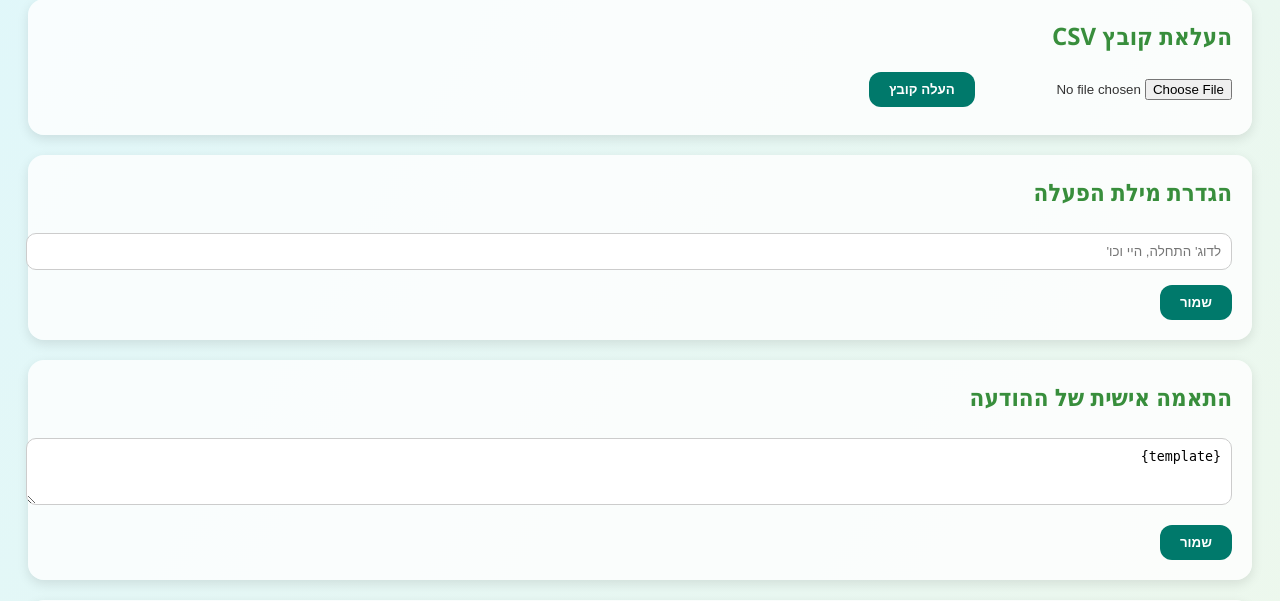
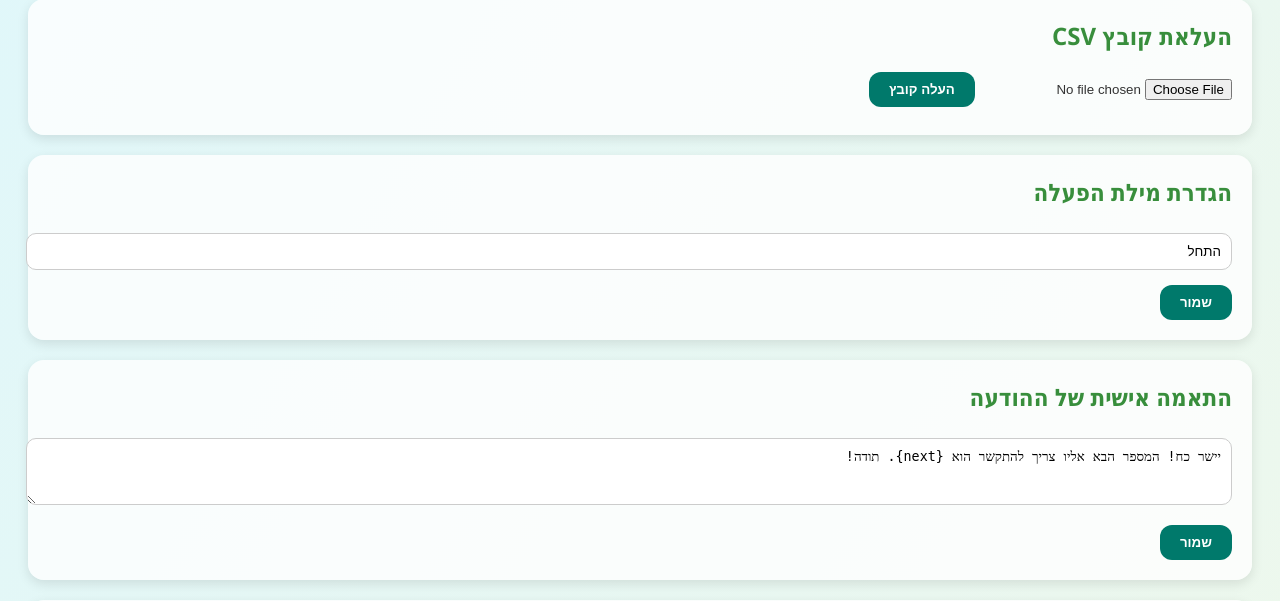
Before and after one commit to uriya222972/sms-auto-bot, a Flask app: page / in a window 1280 px wide. Shown: the part 115-716 px from the top of the page. Run offline with Flask 3, Linux system fonts and the light colour scheme.

Commit message:
Update index.html

```diff
--- a/templates/index.html
+++ b/templates/index.html
@@ -112,13 +112,16 @@
       <input type="file" name="file" accept=".csv" required>
       <input type="submit" value="העלה קובץ">
     </form>
+    {% if filename %}
+      <p>שם הקובץ שהועלה: <strong>{{ filename }}</strong></p>
+    {% endif %}
   </div>
 
   <div class="section">
     <h2>הגדרת מילת הפעלה</h2>
     <form method="post">
       <input type="hidden" name="update_activation_word">
-      <input type="text" name="activation_word" placeholder="לדוג' התחלה, היי וכו'">
+      <input type="text" name="activation_word" placeholder="לדוג' התחלה, היי וכו'" value="{{ activation_word }}">
       <input type="submit" value="שמור">
     </form>
   </div>
@@ -127,7 +130,7 @@
     <h2>התאמה אישית של ההודעה</h2>
     <form method="post">
       <input type="hidden" name="update_template">
-      <textarea name="template" rows="3" placeholder="יישר כח! המספר הבא הוא {next}...">{template}</textarea>
+      <textarea name="template" rows="3" placeholder="יישר כח! המספר הבא הוא {next}...">{{ template }}</textarea>
       <input type="submit" value="שמור">
     </form>
   </div>
```
